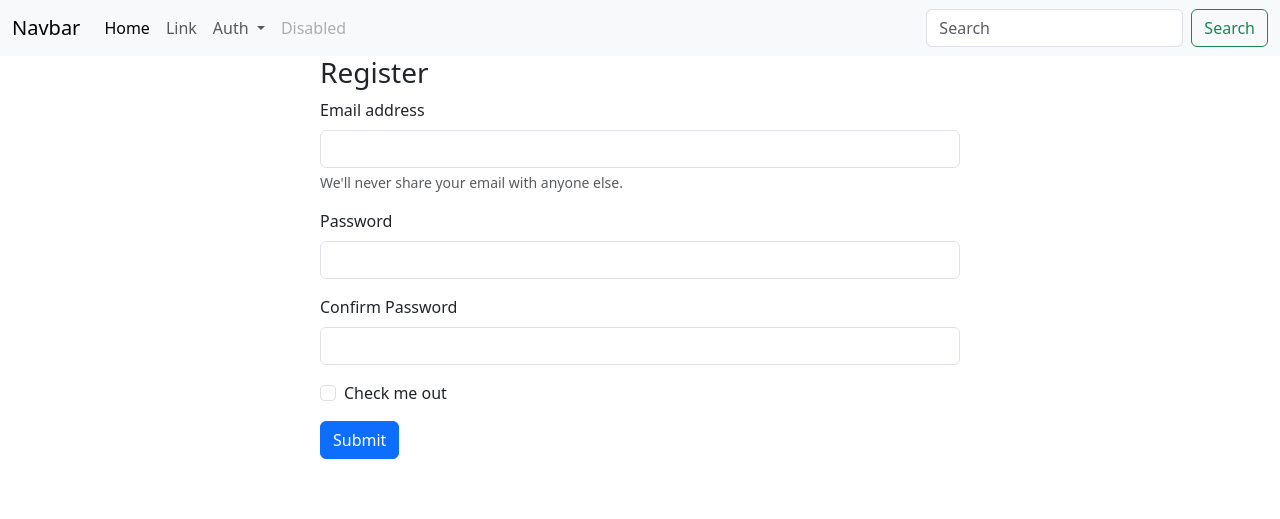
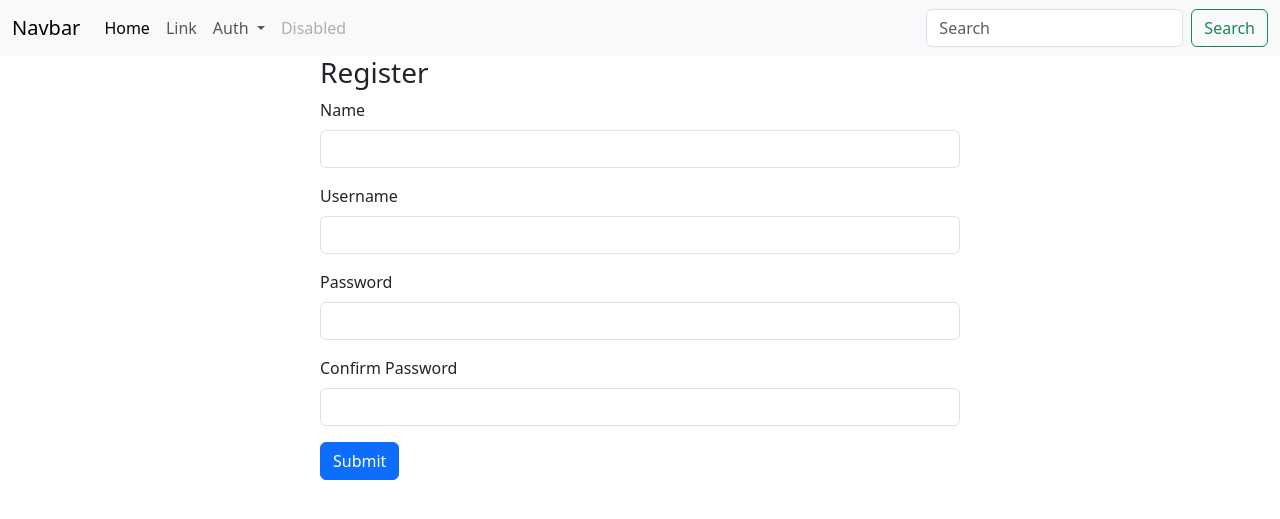
Before and after one commit to pheaktra1402/g19bcsy3c, a PHP site: page /?page=register in a window 1280 px wide. Shown: the top 519 px of the page. Run offline with PHP 8.4, Linux system fonts and the light colour scheme.

Commit message:
Update Register

```diff
--- a/pages/register.php
+++ b/pages/register.php
@@ -1,26 +1,59 @@
 <?php
-  if (isset($_GET['username'])) {
-  echo $_POST['username'];
+$name = $username ='';
+$nameErr =$usernameErr = $passwdErr='';
+if (isset($_POST['name'],$_POST['username'], $_POST['passwd'], $_POST['confirmPasswd'])) {
+  $name = $_POST['name'];
+  $username = $_POST['username'];
+  $passwd = $_POST['passwd'];
+  $confirmPasswd =  $_POST['confirmPasswd'];
+  if(empty($name)){
+    $nameErr = 'please input name! ';
+  }
+  if(empty($username)){
+    $usernameErr = 'please input username';
+
+  }
+  if(empty($passwd)){
+    $passwdErr = 'please input password';
+
+  }
+  if(empty($confirmPasswd !== $passwd)){
+    $confirmPasswd = 'please is not match';
+
+  }
 }
 ?>
-<form method="post" action="./?page=register.php" class="col-sm-8 col-lg-6 mx-auto">
+<form method="post" action="./?page=register" class="col-md-8 col-lg-6 mx-auto">
     <h3>Register</h3>
     <div class="mb-3">
-    <label for="exampleInputEmail1" class="form-label">Email address</label>
-    <input name="username" type="text" class="form-control" id="exampleInputEmail1" aria-describedby="emailHelp">
-    <div id="emailHelp" class="form-text">We'll never share your email with anyone else.</div>
+        <label class="form-label">Name</label>
+        <input name="name" type="text" value="<?php echo $name?>" class="form-control
+        <?php echo empty($nameErr)? '':' is-invalid'?>">
+        <div class="invalid-feedback">
+          <?php echo $nameErr?>
+
+        </div>
     </div>
     <div class="mb-3">
-    <label for="exampleInputPassword1" class="form-label">Password</label>
-    <input name="passwd" type="password" class="form-control" id="exampleInputPassword1">
+        <label class="form-label">Username</label>
+        <input name="username" value="<?php echo $username?>" type="text" class="form-control
+        <?php echo empty($usernameErr)?'' : ' is-invalid' ?>">
+        <div class="invalid-feedback">
+          <?php echo $usernameErr?>
+
+        </div>
     </div>
     <div class="mb-3">
-    <label for="exampleInputPassword1" class="form-label">Confirm Password</label>
-    <input type="password" class="form-control" id="exampleInputPassword1">
+        <label class="form-label">Password</label>
+        <input name="passwd" type="password" class="form-control
+        <?php echo empty($passwdErr)? '' : ' is-invalid' ?>">
+        <div>
+          <?php echo $passwdErr?>
         </div>
-  <div class="mb-3 form-check">
-    <input type="checkbox" class="form-check-input" id="exampleCheck1">
-    <label class="form-check-label" for="exampleCheck1">Check me out</label>
+    </div>
+    <div class="mb-3">
+        <label class="form-label">Confirm Password</label>
+        <input name="confirmPasswd" type="password" class="form-control">
     </div>
     <button type="submit" class="btn btn-primary">Submit</button>
 </form>
```
Lines whose indentation alone changed are shown as unchanged.
